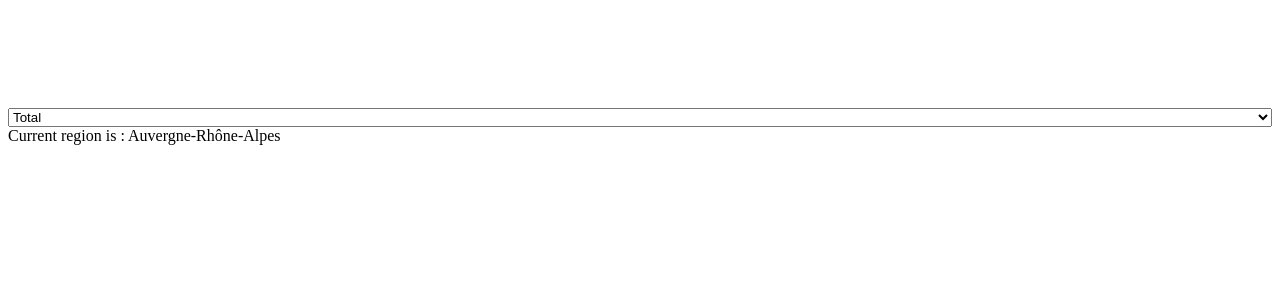
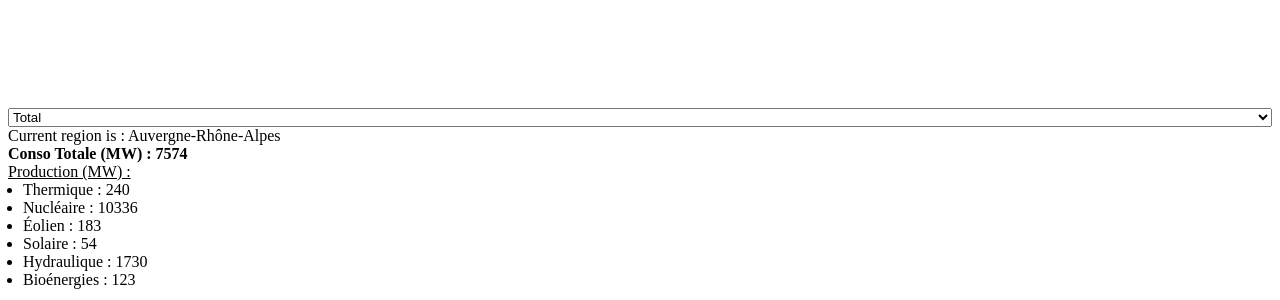
Before and after one commit to SimonGaufreteau/france-electricity-conso, a Vue app: page / in a window 1280 px wide. Shown: the part 500-800 px from the top of the page. Built offline with nearby package versions, Linux system fonts and the light colour scheme.

Commit message:
Adds detailed regions info

```diff
--- a/src/components/regionFrame.vue
+++ b/src/components/regionFrame.vue
@@ -1,5 +1,19 @@
 <template>
   <div>Current region is : {{ current_region }}</div>
+  <div class="total_conso">
+    Conso Totale (MW) : {{ current_eco2mix_data["Total"] }}
+  </div>
+  <div>
+    <ul>
+      <div class="underlined">Production (MW) :</div>
+      <li>Thermique : {{ current_eco2mix_data["Thermique"] }}</li>
+      <li>Nucléaire : {{ current_eco2mix_data["Nucléaire"] }}</li>
+      <li>Éolien : {{ current_eco2mix_data["Éolien"] }}</li>
+      <li>Solaire : {{ current_eco2mix_data["Solaire"] }}</li>
+      <li>Hydraulique : {{ current_eco2mix_data["Hydraulique"] }}</li>
+      <li>Bioénergies : {{ current_eco2mix_data["Bioénergies"] }}</li>
+    </ul>
+  </div>
 </template>
 
 <script>
@@ -11,11 +25,19 @@ export default {
         return this.$store.state.current_region;
       },
     },
+    current_eco2mix_data: {
+      get() {
+        return this.$store.state.eco2mix_data.get(this.current_region);
+      },
+    },
   },
   methods: {
     fetchData() {
       if (this.$store.state.current_region == null) {
         this.$store.dispatch("fetchCurrentRegion");
+      }
+      if (this.$store.state.eco2mix_data == null) {
+        this.$store.dispatch("fetchECO2MIX");
       }
     },
   },
```
